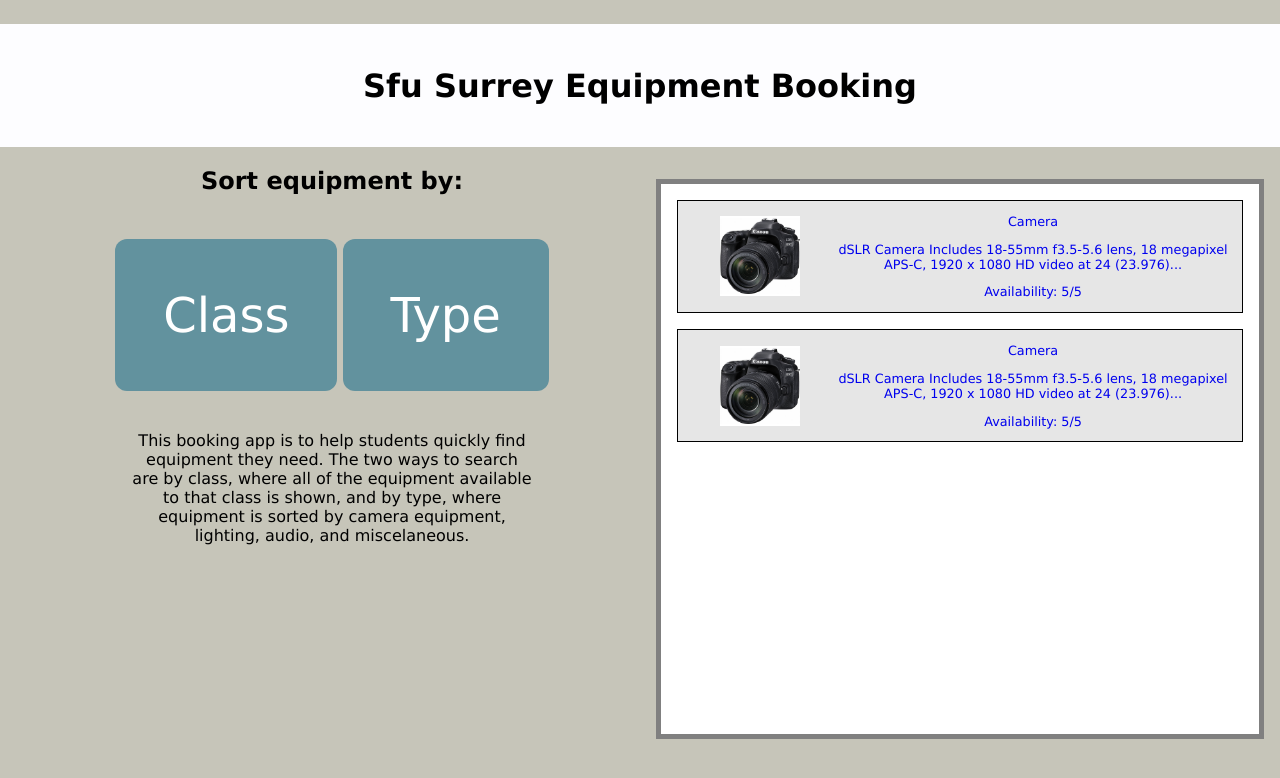
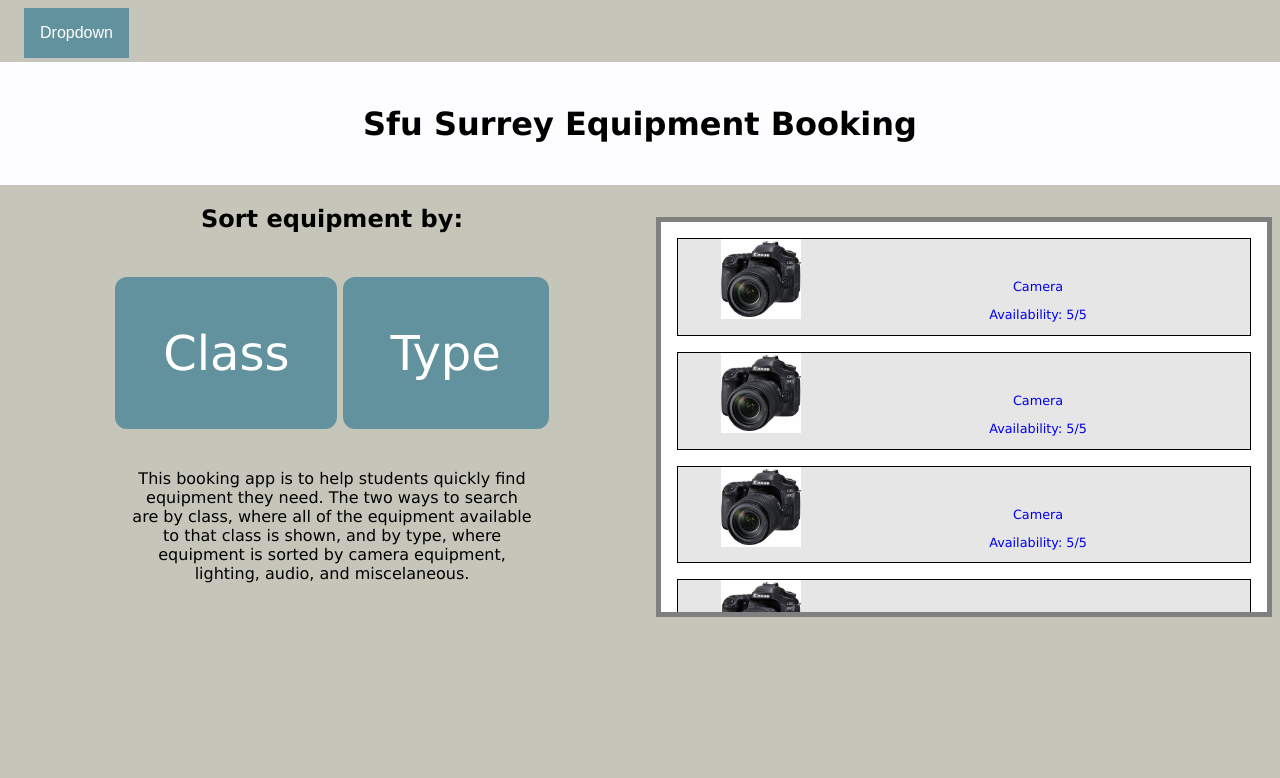
Before and after one commit to RileySchina/351final, a PHP site: page /home.php in a window 1280 px wide. Shown: the top 778 px of the page. Run offline with PHP 8.4, Linux system fonts and the light colour scheme.

Commit message:
fix to scrollArea

```diff
--- a/css/itemScroll.css
+++ b/css/itemScroll.css
@@ -1,7 +1,7 @@
 
 .single-item {
 	background-color: rgb(230, 230, 230);
-	width: 100%;
+	min-width: 100%;
 	border: solid 0.1em;
 	margin-bottom: 1em;
 
--- a/css/main.css
+++ b/css/main.css
@@ -171,8 +171,6 @@ img {/*styling image size and border*/
 }
 
 
-
-
 p.left{
     text-align:left;
 }
@@ -184,11 +182,12 @@ h2.centering{
 }
 
 .scrollArea{
-    position: absolute;
+    position: relative;
     border: 5px solid gray;
     padding: 1em;
     background: white;
-    height: 70%;
+    width:100%;
+    height: 25em;
     overflow-y: scroll;
     margin-top: 2em;
     margin-left: 1em;
@@ -199,3 +198,55 @@ h2.centering{
   height: 20%;
   display:inline-block;
 }
+
+/*code or dropdown button taken from http://www.w3schools.com/howto/howto_js_dropdown.asp*/
+
+/* Dropdown Button */
+.dropbtn {
+
+    background-color: #62929e;
+    text-align: right;
+    position: relative;
+    float: right;
+    z-index: 5;
+    color: white;
+    margin-top: -1em;
+    padding: 1em;
+    font-size: 1em;
+    border: none;
+    cursor: pointer;
+}
+
+/* Dropdown button on hover & focus */
+.dropbtn:hover, .dropbtn:focus {
+    background-color: #546a7b;
+}
+
+/* The container <div> - needed to position the dropdown content */
+.dropdown {
+    position: relative;
+    display: inline-block;
+}
+
+/* Dropdown Content (Hidden by Default) */
+.dropdown-content {
+    display: none;
+    position: absolute;
+    background-color: #f9f9f9;
+    min-width: 160px;
+    box-shadow: 0px 8px 16px 0px rgba(0,0,0,0.2);
+}
+
+/* Links inside the dropdown */
+.dropdown-content a {
+    color: black;
+    padding: 12px 16px;
+    text-decoration: none;
+    display: block;
+}
+
+/* Change color of dropdown links on hover */
+.dropdown-content a:hover {background-color: #f1f1f1}
+
+/* Show the dropdown menu (use JS to add this class to the .dropdown-content container when the user clicks on the dropdown button) */
+.show {display:block;}
--- a/home.php
+++ b/home.php
@@ -18,6 +18,14 @@
 </head>
 
 <body>
+	<div class="dropdown">
+		<button onclick="myFunction()" class="dropbtn">Dropdown</button>
+		<div id="myDropdown" class="dropdown-content">
+			<a href="#">Link 1</a>
+			<a href="#">Link 2</a>
+			<a href="#">Link 3</a>
+		</div>
+	</div>
 	<section id = "home" class="center grid-row">
 		<div class="banner">
 			<h1>Sfu Surrey Equipment Booking</h1>
@@ -44,7 +52,6 @@
 
 						<div class = "item-desc">
 							<p>Camera</p>
-							<p>dSLR Camera Includes 18-55mm f3.5-5.6 lens, 18 megapixel APS-C, 1920 x 1080 HD video at 24 (23.976)... </p>
 							<p>Availability: 5/5</p>
 						</div>
 					</a>
@@ -57,7 +64,30 @@
 
 						<div class = "item-desc">
 							<p>Camera</p>
-							<p>dSLR Camera Includes 18-55mm f3.5-5.6 lens, 18 megapixel APS-C, 1920 x 1080 HD video at 24 (23.976)... </p>
+							<p>Availability: 5/5</p>
+						</div>
+					</a>
+				</div>
+				<div class = "single-item">
+					<a href = "EquipmentSelection2.php">
+						<div class = "img-frame">
+							<img src = "img/camera.jpg">
+						</div>
+
+						<div class = "item-desc">
+							<p>Camera</p>
+							<p>Availability: 5/5</p>
+						</div>
+					</a>
+				</div>
+				<div class = "single-item">
+					<a href = "EquipmentSelection2.php">
+						<div class = "img-frame">
+							<img src = "img/camera.jpg">
+						</div>
+
+						<div class = "item-desc">
+							<p>Camera</p>
 							<p>Availability: 5/5</p>
 						</div>
 					</a>
--- a/js/thanks.js
+++ b/js/thanks.js
@@ -13,7 +13,7 @@ $("#booked").click( function() {
     setInterval(function(){
         count--;
         if (count == 0) {
-            window.location = 'home.html';
+            window.location = 'home.php';
         }
     },1000);
 });
```
